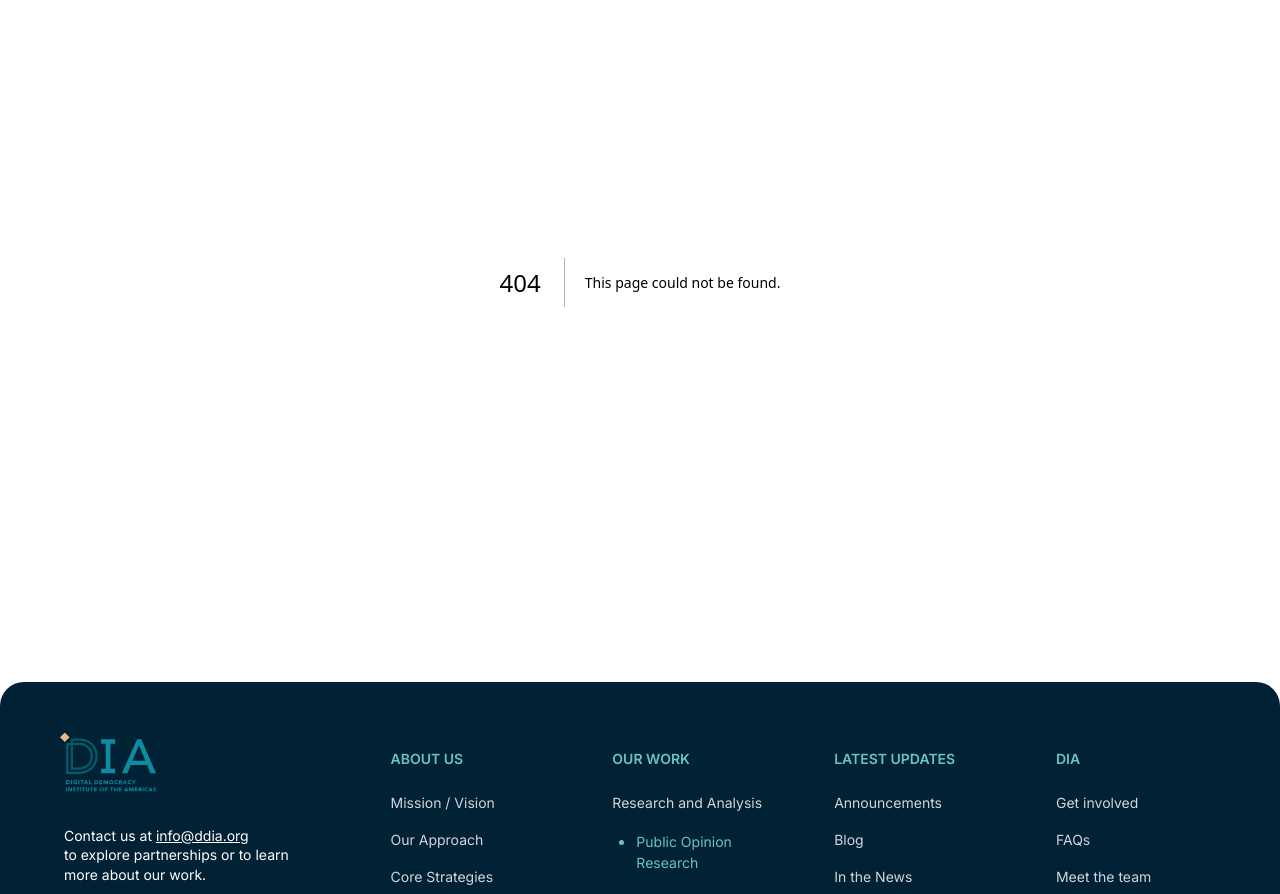
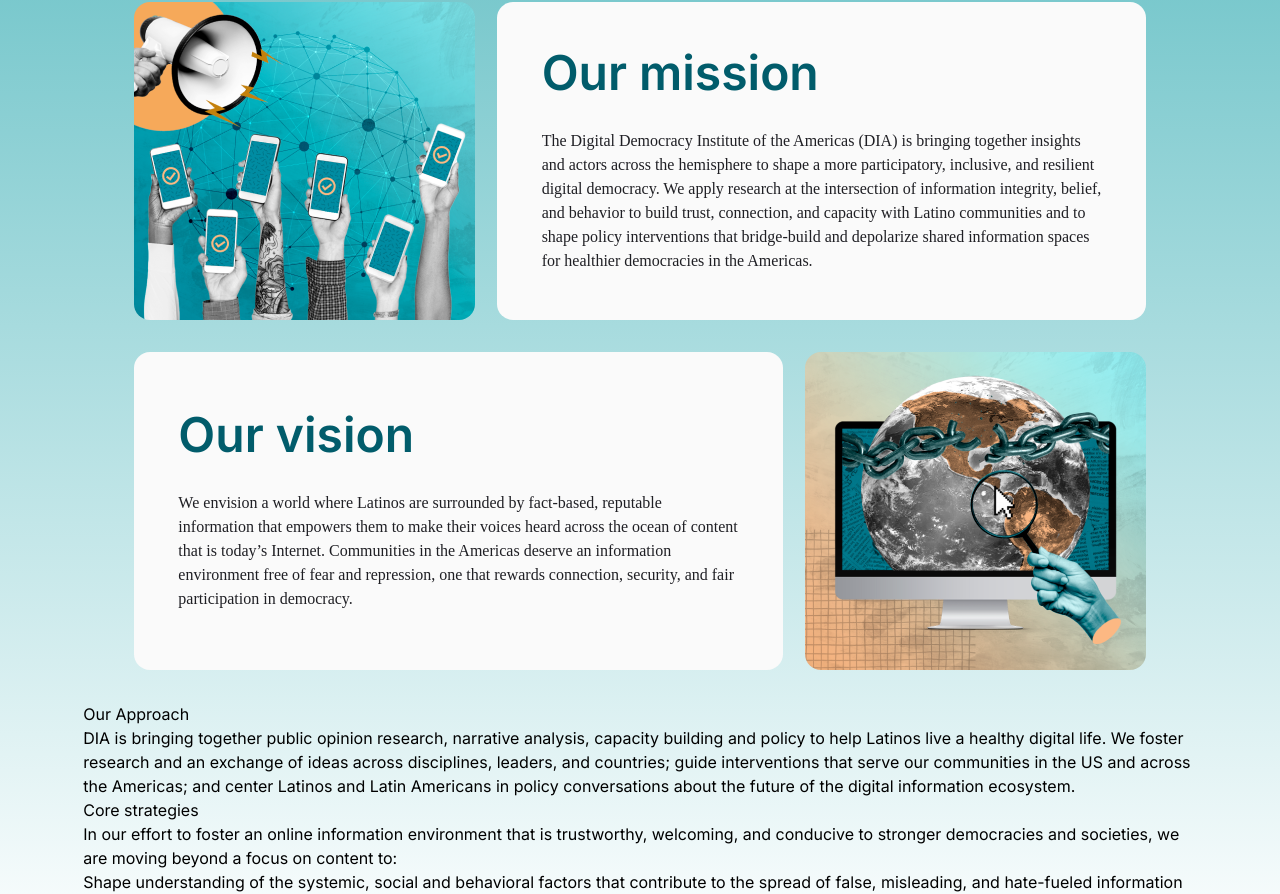
Before and after one commit to lexz451/ddia-web, a Next.js app: page /about-us in a window 1280 px wide. Before the commit this address had no page. Shown: the part 118-1012 px from the top of the page. Built offline with nearby package versions, Linux system fonts and the light colour scheme.

Commit message:
feat: layout text, mission and vision section

```diff
--- /dev/null
+++ b/src/app/about-us/page.tsx
@@ -0,0 +1,100 @@
+import imgvision1 from "@/lib/assets/vision-1.png";
+import imgvision2 from "@/lib/assets/vision-2.png";
+import imgapproach from "@/lib/assets/approach-11.png";
+import imgfakeNews from "@/lib/assets/fake-news.png";
+import imghandsCircle from "@/lib/assets/manos-circulo.png";
+import imgholdingWorld from "@/lib/assets/hombre-negocios-mundo-mano-1.png";
+import Image from "next/image";
+
+export default function AboutUs() {
+  return (
+    <main className="Rectangle198 min-h-screen bg-gradient-to-b from-design-light-green to-white pt-[120px]">
+      <section className="w-[87%] max-w-[1520px] mx-auto">
+        <section className="w-full mx-auto">
+          <div className="flex flex-row w-full gap-[2%] pb-8 justify-center">
+            <Image
+              className="basis-[21rem] object-cover object-left-top rounded-2xl"
+              src={imgvision1}
+              alt=""
+              width={0}
+              height={0}
+              sizes="21rem"
+            />
+            <div className="box-content flex flex-col justify-center w-auto px-[4%] py-[0.5rem] bg-design-light rounded-2xl">
+              <h1 className="text-5xl text-design-green font-[Inter] font-semibold pb-8">
+                Our mission
+              </h1>
+              <p className="text-base text-design-dark  font-[Avenir] max-w-[70ch]">
+                The Digital Democracy Institute of the Americas (DIA) is
+                bringing together insights and actors across the hemisphere to
+                shape a more participatory, inclusive, and resilient digital
+                democracy. We apply research at the intersection of information
+                integrity, belief, and behavior to build trust, connection, and
+                capacity with Latino communities and to shape policy
+                interventions that bridge-build and depolarize shared
+                information spaces for healthier democracies in the Americas.
+              </p>
+            </div>
+          </div>
+          <div className="flex flex-row w-full gap-[2%] pb-8 justify-center">
+            <div className="box-content flex flex-col justify-center w-auto px-[4%] py-[0.5rem] bg-design-light rounded-2xl">
+              <h1 className="text-5xl text-design-green font-[Inter] font-semibold pb-8">
+                Our vision
+              </h1>
+              <p className="text-base text-design-dark font-[Avenir] max-w-[70ch]">
+                We envision a world where Latinos are surrounded by fact-based,
+                reputable information that empowers them to make their voices
+                heard across the ocean of content that is today’s Internet.
+                Communities in the Americas deserve an information environment
+                free of fear and repression, one that rewards connection,
+                security, and fair participation in democracy.
+              </p>
+            </div>
+            <Image
+              className="basis-[21rem] object-cover object-center rounded-2xl"
+              src={imgvision2}
+              alt=""
+              width={0}
+              height={0}
+              sizes="21rem"
+            />
+          </div>
+        </section>
+
+        <h1>Our Approach</h1>
+        <p>
+          DIA is bringing together public opinion research, narrative analysis,
+          capacity building and policy to help Latinos live a healthy digital
+          life. We foster research and an exchange of ideas across disciplines,
+          leaders, and countries; guide interventions that serve our communities
+          in the US and across the Americas; and center Latinos and Latin
+          Americans in policy conversations about the future of the digital
+          information ecosystem.
+        </p>
+
+        <h1>Core strategies</h1>
+        <p>
+          In our effort to foster an online information environment that is
+          trustworthy, welcoming, and conducive to stronger democracies and
+          societies, we are moving beyond a focus on content to:
+        </p>
+
+        <p>
+          Shape understanding of the systemic, social and behavioral factors
+          that contribute to the spread of false, misleading, and hate-fueled
+          information in Latino spaces online
+        </p>
+
+        <p>
+          Incubate and adapt proven-effective interventions and approaches in
+          service of Latino communities
+        </p>
+
+        <p>
+          Center Latinos’ perspectives and experiences in policy discussions and
+          decisions made about the future of the Internet and online world.
+        </p>
+      </section>
+    </main>
+  );
+}
```
